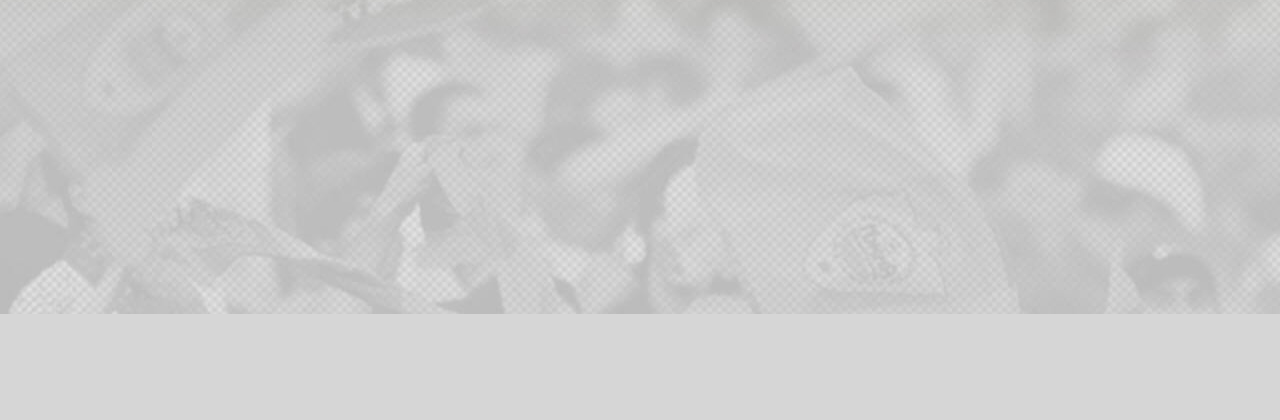
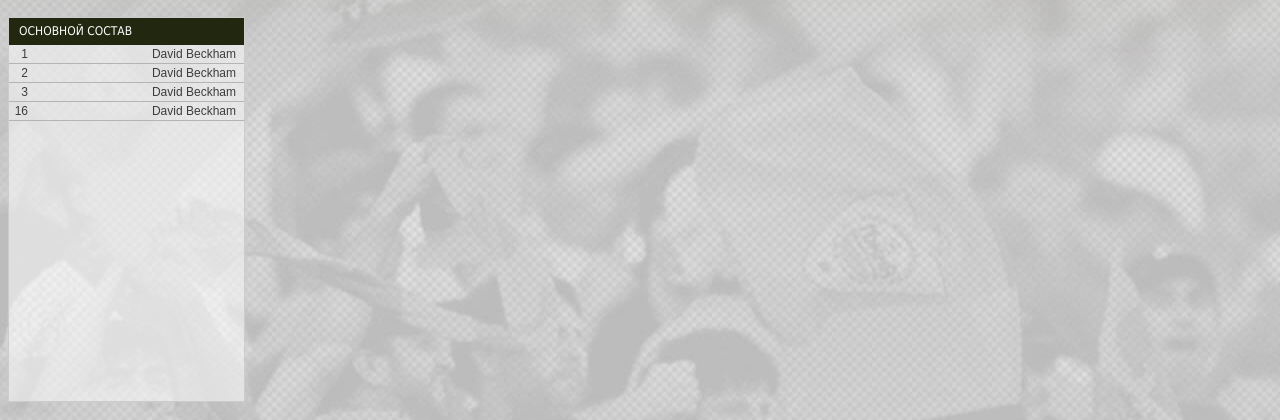
Before and after one commit to gamz420/fc-anji, a plain HTML site: page index.html in a window 1280 px wide. Shown: the part 486-906 px from the top of the page. Before the commit the page ends 800 px from the top, so only its background shows below. Drawn offline with Linux system fonts and the light colour scheme.

Commit message:
team table

```diff
--- a/index.html
+++ b/index.html
@@ -112,5 +112,35 @@
           </div>
         </div>
     </div>
+    <div class="teamBlockWrapper">
+     <div class="tableContainer">
+        <table class="table">
+            <thead>
+                <p class="tableTitle">
+                    ОСНОВНОЙ СОСТАВ
+                </p>
+            </thead>
+            <tbody>
+                <tr>
+                    <td class="playerNumber">1</td>
+                    <td class="playerName">David Beckham</td>
+                </tr>
+                <tr>
+                    <td class="playerNumber">2</td>
+                    <td class="playerName">David Beckham</td>
+                </tr>
+                <tr>
+                    <td class="playerNumber">3</td>
+                    <td class="playerName">David Beckham</td>
+                </tr>
+
+                <tr>
+                    <td class="playerNumber">16</td>
+                    <td class="playerName">David Beckham</td>
+                </tr>
+            </tbody>
+        </table>
+    </div>
+  </div>
 </body>
 </html>
--- a/styles.css
+++ b/styles.css
@@ -4,6 +4,7 @@
     background-image: url(bg_4_v2.jpg);
     background-position: top center;
     background-color: #d6d6d6;
+    background-attachment: fixed;
 }
 
 p {
@@ -125,3 +126,52 @@
 .smallNews:hover {
     background-color: rgba(0, 0, 0, 0);
 }
+
+.teamBlockWrapper {
+    margin: 20px 0 20px 8px;
+    height: 383px;
+}
+
+.tableContainer {
+    width: 235px;
+    height: 100%;
+    background-color: rgba(255, 255, 255, 0.504);
+    border: 1px solid #ccc;
+}
+
+.table {
+    width: 100%;
+    border-collapse: collapse;
+}
+
+.tableTitle {
+    background: #22270F;
+    font-size: 12px;
+    text-transform: uppercase;
+    color: #fff;
+    padding: 0 10px;
+    line-height: 220%;
+    height: 27px;
+    font-family: 'PT Sans', Tahoma, 'HelveticaNeue', sans-serif;
+    display: flex;
+    align-items: center;
+}
+
+.playerNumber {
+    text-align: right;
+    font-family: Arial, tahoma, 'HelveticaNeue';
+    font-size: 12px;
+    padding: 2px 0;
+    border-bottom: 1px solid #b2b5b5;
+    width: 19px;
+    color: #3c3c3c;
+}
+
+.playerName {
+    text-align: right;
+    color: #3c3c3c;
+    font-family: Arial, tahoma, 'HelveticaNeue';
+    font-size: 12px;
+    padding-right: 8px;
+    border-bottom: 1px solid #b2b5b5;
+}
```
